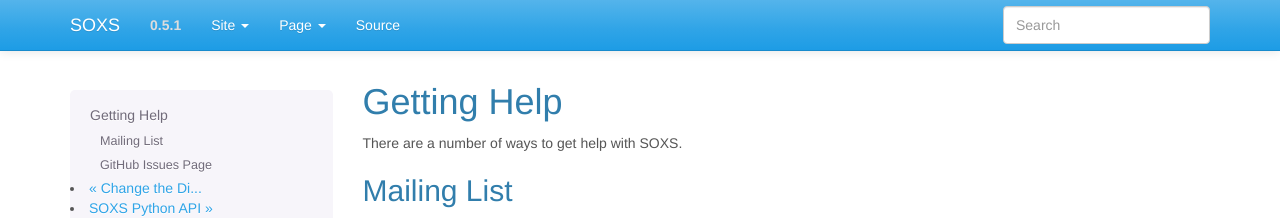
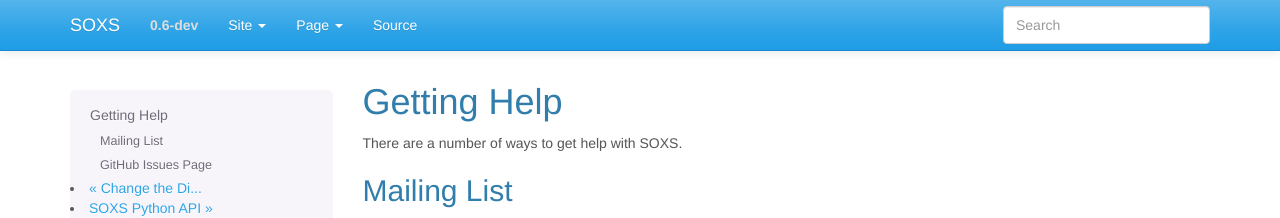
Before and after one commit to lynx-x-ray-observatory/soxs, a Sphinx documentation site: the page built from doc/source/getting_help.rst, in a window 1280 px wide. Shown: the top 218 px of the page. Built offline with Sphinx 7.4.7, drawn with Linux system fonts in a browser that asks for light colours.

Commit message:
Be better about dev versions

```diff
--- a/doc/source/conf.py
+++ b/doc/source/conf.py
@@ -79,8 +79,8 @@
 # built documents.
 #
 
-release = "0.5.1"
-version = "0.5.1"
+release = "0.6-dev"
+version = "0.6-dev"
 
 # The language for content autogenerated by Sphinx. Refer to documentation
 # for a list of supported languages.
--- a/setup.py
+++ b/setup.py
@@ -14,7 +14,7 @@
 
 setup(name='soxs',
       packages=['soxs'],
-      version="0.5.1",
+      version="0.6-dev",
       description='Simulated Observations with X-ray Surveyor',
       author='John ZuHone',
       author_email='john.zuhone@cfa.harvard.edu',
--- a/soxs/__init__.py
+++ b/soxs/__init__.py
@@ -1,4 +1,4 @@
-__version__ = "0.5.1"
+__version__ = "0.6-dev"
 
 from soxs.simput import \
     write_photon_list, \
```
